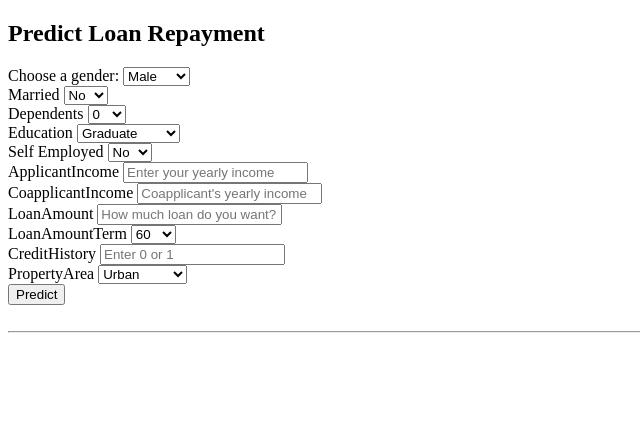
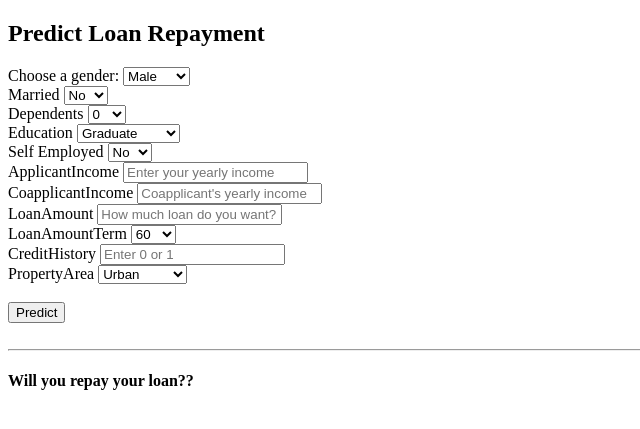
Before and after one commit to chineidu/Loan-repayment, a Flask app: page / in a window 1280 px wide. Shown: the top 429 px of the page, without its empty margins (0-640 px from the left). Run offline with Flask 2, Linux system fonts and the light colour scheme.

Commit message:
refactored server.py

```diff
--- a/server.py
+++ b/server.py
@@ -1,4 +1,4 @@
-from flask import Flask, request, jsonify, render_template
+from flask import Flask, request, render_template
 import numpy as np
 from utils import load_estimator
 
@@ -40,9 +40,9 @@ def predict():
 
     # make predictions
     pred = clf.predict(new_data)
-    final_pred = 'Yes' if pred[0] == 1 else 'No'
+    final_pred = "Yes, you will" if pred[0] == 1 else "No, you won't"
 
-    return render_template('index.html', prediction_text=f'Loan Status: {(final_pred)}')
+    return render_template('index.html', prediction_text=f'{(final_pred)}')
 
 if __name__ == '__main__':
     app.run(debug=True)
--- a/templates/index.html
+++ b/templates/index.html
@@ -74,16 +74,17 @@
             <option value="Rural">Rural</option>
         </select>
         <br>
+        <br>
         <div>
             <button type="submit" class="btn btn-primary btn-block btn-large">Predict</button>
         </div>
     </form>
     <br>
     <hr>
+   <h4>Will you repay your loan?? </h4>
    {{ prediction_text }}
-
  </div>
-
+    <div style="margin-top:300px"></div>
 
 </body>
 </html>
```
